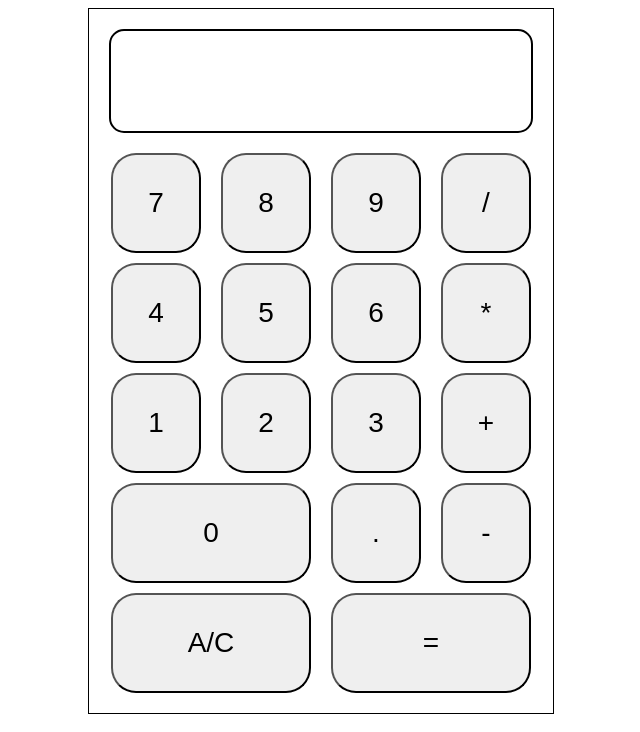
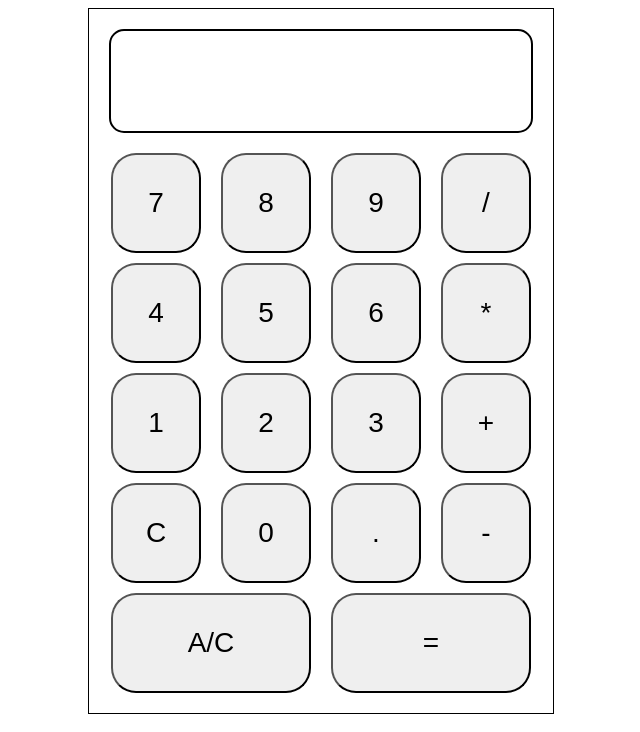
Before and after one commit to JonChong98/odin-calculator, a plain HTML site: page index.html in a window 1280 px wide. Shown: the whole page, without its empty margins (319-959 px from the left). Drawn offline with Linux system fonts and the light colour scheme.

Commit message:
Add clear button to remove single number

```diff
--- a/index.html
+++ b/index.html
@@ -31,12 +31,13 @@
                 <button class="small-btn" id="b+" onclick="setOperator('add')">+</button>
             </div>
             <div class="btnRow4">
-                <button class="large-btn" id="b0" onclick="addSymbol(0)">0</button>
+                <button class="small-btn" id="bclear" onclick="removeSymbol()">C</button>
+                <button class="small-btn" id="b0" onclick="addSymbol(0)">0</button>
                 <button class="small-btn" id="b." onclick="addSymbol('.')">.</button>
                 <button class="small-btn" id="b-" onclick="setOperator('subtract')">-</button>
             </div>
             <div class="btnRow5">
-                <button class="large-btn" id="bclear" onclick="reset()">A/C</button>
+                <button class="large-btn" id="ballClear" onclick="reset()">A/C</button>
                 <button class="large-btn" id="b=" onclick="calculate()">=</button>
             </div>
 
--- a/script.js
+++ b/script.js
@@ -53,6 +53,11 @@ function addSymbol(num) {
     }
 }
 
+function removeSymbol() {
+    let currText = display.textContent;
+    display.textContent = currText.slice(0, currText.length - 1);
+}
+
 function clearDisplay() {
     display.textContent = "";
 }
```
